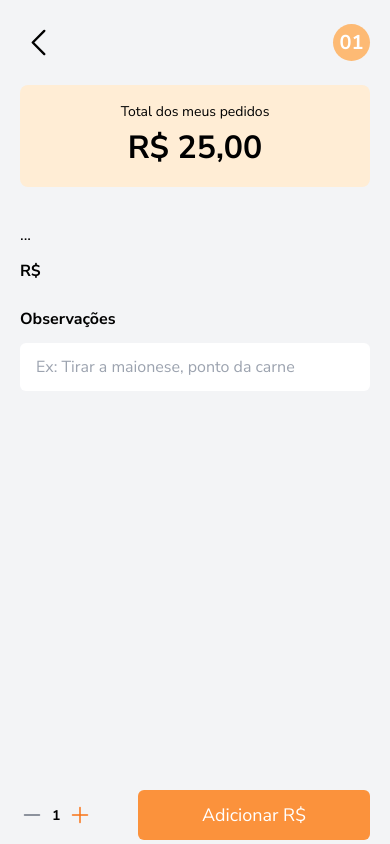
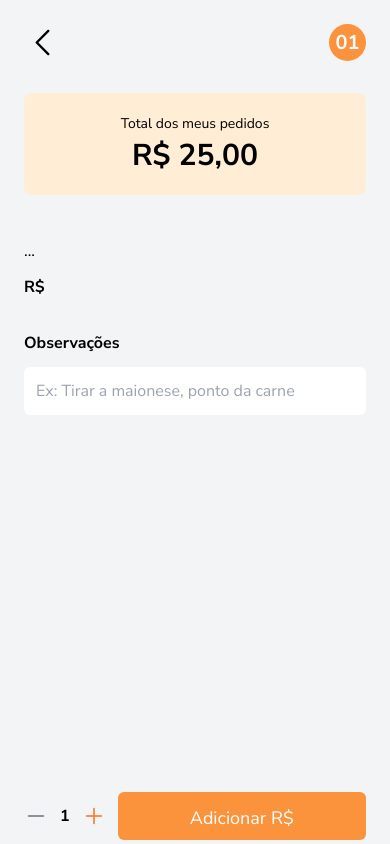
Before and after one commit to JLPimenta/cardapio, a Next.js app in the folder frontend/: page /product/1 in a window 390 px wide. Built offline with nearby package versions, Linux system fonts and the light colour scheme; no server answers.

Commit message:
config responsivity at product page

```diff
--- a/frontend/src/app/login/page.tsx
+++ b/frontend/src/app/login/page.tsx
@@ -20,7 +20,7 @@ export default function Login() {
         <div className="flex flex-col gap-1">
           <span className="text-gray-700">Nome</span>
           <input
-            className="h-10 rounded-md pb-2 pl-3 pr-3 pt-2 text-gray-700 outline-orange-400"
+            className="h-12 rounded-md pb-2 pl-3 pr-3 pt-2 text-gray-700 outline-orange-400"
             type="text"
             placeholder="Digite o seu nome"
           />
--- a/frontend/src/app/page.tsx
+++ b/frontend/src/app/page.tsx
@@ -117,7 +117,7 @@ export default function Home() {
               </div>
             ) : (
               <>
-                <div className="flex flex-col gap-3 pb-16">
+                <div className="flex flex-col gap-3 pb-10">
                   {products.map((item: Product) => (
                     <div
                       onClick={() => {
@@ -162,7 +162,7 @@ export default function Home() {
       <div className="fixed bottom-1 flex w-full justify-center pl-6 pr-6">
         <button
           style={{ maxWidth: 848 }}
-          className="h-[3.125rem] w-full max-w-4xl rounded-md bg-orange-400 p-3 text-lg text-white"
+          className="h-12 w-full rounded-md bg-orange-400 p-3 text-lg text-white"
         >
           Itens no pedido
         </button>
--- a/frontend/src/app/product/[productId]/page.tsx
+++ b/frontend/src/app/product/[productId]/page.tsx
@@ -27,25 +27,9 @@ export default function Product() {
   }, [productId]);
 
   return (
-    <div
-      style={{
-        display: "flex",
-        justifyContent: "center",
-        alignItems: "center",
-        flexDirection: "column",
-        gap: 24,
-      }}
-    >
-      <header
-        style={{
-          display: "flex",
-          alignItems: "center",
-          justifyContent: "space-between",
-          width: 350,
-
-          paddingTop: 24,
-        }}
-      >
+    <div className="w-full flex-auto justify-center">
+      <div className="ml-auto mr-auto flex max-w-4xl flex-col justify-center gap-8 p-6">
+        <header className="flex items-center justify-between">
           <button
             onClick={() => {
               router.back();
@@ -53,136 +37,53 @@ export default function Product() {
           >
             <ChevronLeftIcon width={37} height={37} />
           </button>
-        <div
-          style={{
-            display: "flex",
-            justifyContent: "center",
-            alignItems: "center",
-
-            width: 37,
-            height: 37,
-
-            borderRadius: 50,
-            backgroundColor: "#FDBA74",
-          }}
-        >
-          <span style={{ fontWeight: "bold", color: "#fff", fontSize: 20 }}>
-            01
-          </span>
+          <div className="flex h-[2.313rem] w-[2.313rem] items-center justify-center rounded-full bg-orange-400">
+            <span className="text-xl font-bold text-white">01</span>
           </div>
         </header>
 
-      <div
-        style={{
-          display: "flex",
-          justifyContent: "space-between",
-          alignItems: "flex-start",
+        <div className="flex h-[6.375rem] flex-col items-center justify-center gap-1 rounded-lg bg-orange-100">
+          <span className="text-sm">Total dos meus pedidos</span>
+          <span className="text-3xl font-bold">R$ 25,00</span>
+        </div>
 
-          position: "fixed",
-          bottom: 4,
-          width: 350,
-        }}
-      >
-        <div
-          style={{
-            display: "flex",
-            flexDirection: "row",
+        <div className="flex flex-col gap-3">
+          <div className="flex flex-col gap-3">
+            <span className="font-bold">{product?.name}</span>
+            <span className="font-normal">
+              {product?.description ? product.description : "..."}
+            </span>
+            <span className="font-bold">R$ {product?.price}</span>
+          </div>
+        </div>
 
-            justifyContent: "center",
-            alignItems: "center",
+        <div className="flex flex-col gap-3">
+          <span className="font-bold">Observações</span>
+          <input
+            className="h-12 rounded-md pb-2 pl-3 pr-3 pt-2 text-gray-700 outline-orange-400"
+            type="text"
+            placeholder="Ex: Tirar a maionese, ponto da carne"
+          />
+        </div>
+      </div>
 
-            height: 50,
-
-            gap: 8,
-          }}
-        >
+      <div className="fixed bottom-1 flex w-full justify-center pl-6 pr-6">
+        <div className="flex w-full flex-row gap-3" style={{ maxWidth: 848 }}>
+          <div className="flex flex-row items-center justify-center gap-3">
             <button>
               <MinusIcon className="h-6 w-6 text-gray-500" />
             </button>
 
-          <span style={{ fontSize: 14, fontWeight: "bold" }}>1</span>
+            <span className="text-base font-bold">1</span>
 
             <button>
               <PlusIcon className="h-6 w-6 text-orange-500" />
             </button>
           </div>
-        <button
-          style={{
-            height: 50,
-            width: 232,
-
-            backgroundColor: "#FB923C",
-            borderRadius: 6,
-            fontSize: 18,
-            color: "#fff",
-          }}
-        >
+          <button className="h-12 w-full rounded-md bg-orange-400 p-3 text-lg text-white">
             Adicionar R$ {product?.price}
           </button>
         </div>
-
-      <div
-        style={{
-          display: "flex",
-
-          flexDirection: "column",
-
-          justifyContent: "center",
-          alignItems: "center",
-
-          gap: 2,
-
-          width: 350,
-          height: 102,
-          backgroundColor: "#FFEDD5",
-          borderRadius: 8,
-        }}
-      >
-        <span style={{ fontSize: 14 }}>Total dos meus pedidos</span>
-        <span style={{ fontWeight: "bold", fontSize: 32 }}>R$ 25,00</span>
-      </div>
-
-      <div
-        style={{
-          display: "flex",
-          flexDirection: "column",
-          gap: 12,
-          width: 350,
-        }}
-      >
-        <div style={{ display: "flex", flexDirection: "column", gap: 12 }}>
-          <span style={{ fontWeight: "bold" }}>{product?.name}</span>
-          <span>{product?.description ? product.description : "..."}</span>
-          <span style={{ fontWeight: "bold" }}>R$ {product?.price}</span>
-        </div>
-      </div>
-
-      <div
-        style={{
-          display: "flex",
-          flexDirection: "column",
-          gap: 12,
-          width: 350,
-        }}
-      >
-        <span style={{ fontWeight: "bold" }}>Observações</span>
-        <input
-          style={{
-            borderRadius: 6,
-            backgroundColor: "#fff",
-            color: "#6B7280",
-            height: 48,
-            alignItems: "flex-start",
-            paddingBottom: 12,
-            paddingTop: 12,
-            paddingRight: 16,
-            paddingLeft: 16,
-
-            outlineColor: "#FB923C",
-          }}
-          type="text"
-          placeholder="Ex: Tirar a maionese, ponto da carne"
-        />
       </div>
     </div>
   );
--- a/frontend/src/components/Header/index.tsx
+++ b/frontend/src/components/Header/index.tsx
@@ -5,7 +5,7 @@ export default function Header() {
   return (
     <header className="flex items-center justify-between">
       <Image src="ForkKnife.svg" alt="Logo App" width={37} height={37} />
-      <div className="flex h-[2.313rem] w-[2.313rem] items-center justify-center rounded-full bg-orange-300">
+      <div className="flex h-[2.313rem] w-[2.313rem] items-center justify-center rounded-full bg-orange-400">
         <span className="text-xl font-bold text-white">01</span>
       </div>
     </header>
```
Lines whose indentation alone changed are shown as unchanged.
